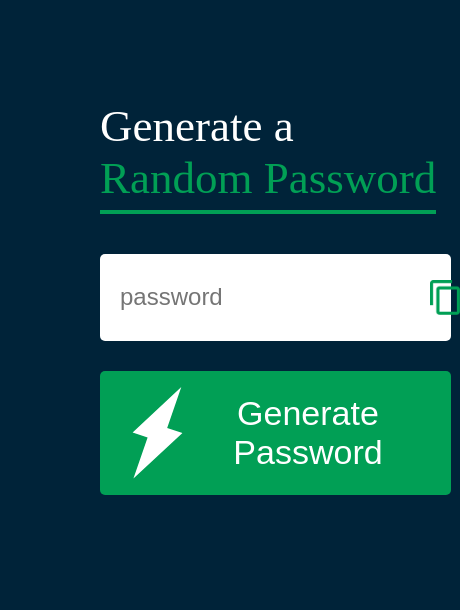
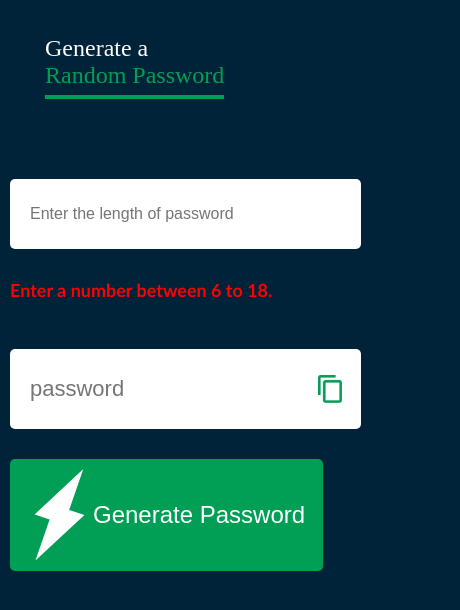
Before and after one commit to Ramprasanth7119/javascript_projects, a plain HTML site: page password_generator/index.html in a window 390 px wide. Shown: the whole page, 460 px wide, since content can reach past the window. Drawn offline with Linux system fonts and the light colour scheme.

Commit message:
final pass generator update

```diff
--- a/password_generator/index.html
+++ b/password_generator/index.html
@@ -10,7 +10,20 @@
 
     <div class="container">
         <h1>Generate a <br><span>Random Password</span></h1>
+
+        <div class="length">
+
+        <!-- <label for="length">Length : </label> -->
+        <input type="number" name="length" placeholder="Enter the length of password" id="length"/>
+
+        </div>
+
+        <div class="error">
+            <h2 id="err">Enter a number between 6 to 18.</h2>
+        </div>
+
         <div class="inp-field">
+
             <input type="text" placeholder="password" id="password"/>
             <img src="images/copy.png" onclick="copy()"/>
         </div>
--- a/password_generator/script.js
+++ b/password_generator/script.js
@@ -1,17 +1,27 @@
 const passField = document.getElementById("password");
+const passLength = document.getElementById("length");
+const error = document.getElementById("err");
 
 
-const upperCase = "ABCDEFGHIJKLMNOPQRSTUVWXYZ"
-const lowerCase = "abcdefghijklmnopqrstuvwxyz"
+const upperCase = "ABCDEFGHIJKLMNOPQRSTUVWXYZ";
+const lowerCase = "abcdefghijklmnopqrstuvwxyz";
 const numbers = "0123456789";
 const specialChars = "!@#$%^&*()<>?/";
 
-const lenght = 12;
 const allChar = upperCase + lowerCase + numbers + specialChars;
 
 function createPassword(){
 
-        let password = "";
+        let lenght = passLength.value;
+
+        if(lenght < 6 || lenght > 18){
+            passField.value = "";
+
+            error.style.display = "block";
+
+        } else{
+            error.style.display = "none";
+            let password = "";
 
         password += upperCase[Math.floor(Math.random() * upperCase.length)];
         password += lowerCase[Math.floor(Math.random() * lowerCase.length)];
@@ -23,7 +33,13 @@ function createPassword(){
         }
 
         passField.value = password;
+        }
 }
+        document.addEventListener("keydown",(event)=>{
+            if(event.key == "Enter"){
+                createPassword()
+            }
+        })
 
 function copy(){
     passField.select();
--- a/password_generator/style.css
+++ b/password_generator/style.css
@@ -1,66 +1,155 @@
-*{
-    margin:0;
-    padding:0;
+* {
+    margin: 0;
+    padding: 0;
     box-sizing: border-box;
 }
 
-body{
+body {
     background-color: #002339;
     color: #fff;
+    font-size: 16px;
 }
 
-.container{
-    margin: 100px;
-    width:90%;
-    max-width: 700px;
+.container {
+    margin: 6rem;
+    width: 90%;
+    max-width: 43.75rem;
 }
 
-.inp-field{
-    width:100%;
-    margin-top: 50px;
-    margin-bottom: 30px;
+.inp-field {
+    width: 100%;
+    margin-top: 3rem;
+    margin-bottom: 1.875rem;
     background: #fff;
     color: aliceblue;
     display: flex;
     align-items: center;
     justify-content: space-between;
-    padding: 26px 20px;
-    border-radius: 5px;
+    padding: 1.625rem 1.25rem;
+    border-radius: 0.3125rem;
 }
 
-.container h1{
+.container h1 {
     font-weight: 500;
-    font-size: 45px;
+    font-size: 2.8125rem;
 }
 
-.container h1 span{
-    color:#019f55;
-    border-bottom: 4px solid #019f55;
-    padding-bottom: 7px;
+.container h1 span {
+    color: #019f55;
+    border-bottom: 0.25rem solid #019f55;
+    padding-bottom: 0.4375rem;
 }
 
-.inp-field img{
-    width: 30px;
-   cursor: pointer;
+.inp-field img {
+    width: 1.875rem;
+    cursor: pointer;
 }
 
-.inp-field input{
+.inp-field input {
     border: 0;
-    outline:0;
-    font-size: 24px;
+    outline: 0;
+    font-size: 1.875rem;
 }
 
-.container button{
+.container button {
     border: 0;
     outline: 0;
     background: #019f55;
     color: #fff;
-    font-size: 34px;
+    font-size: 2.125rem;
     font-weight: 300;
     display: flex;
     align-items: center;
     justify-content: center;
-    padding: 16px 26px;
-    border-radius: 5px;
+    padding: 1rem 1.625rem;
+    border-radius: 0.3125rem;
     cursor: pointer;
 }
+
+.length {
+    margin-top: 2.5rem;
+    display: flex;
+    flex-direction: row;
+}
+
+.length input {
+    border: 0;
+    outline: 0;
+    width: 100%;
+    margin-top: 3.125rem;
+    margin-bottom: 1.875rem;
+    background: #fff;
+    color: aliceblue;
+    padding: 1.625rem 1.25rem;
+    border-radius: 0.3125rem;
+    font-size: 1.5rem;
+    color: black;
+}
+
+.error h2 {
+    display: none;
+    color: red;
+    display: flex;
+    justify-content: flex-start;
+    font-family: 'Trebuchet MS', 'Lucida Sans Unicode', 'Lucida Grande', 'Lucida Sans', Arial, sans-serif;
+    font-size: 1.125rem;
+}
+
+@media (max-width: 768px) {
+    body {
+        font-size: 14px;
+    }
+
+    .container h1 {
+        font-size: 1.875rem;
+    }
+
+    .container button {
+        font-size: 1.75rem;
+        padding: 0.75rem 1.25rem;
+    }
+
+    .inp-field input {
+        font-size: 1.5rem;
+    }
+
+    .length input {
+        font-size: 1.125rem;
+    }
+
+    .container {
+        margin: 1.25rem;
+    }
+}
+
+@media (max-width: 480px) {
+    body {
+        font-size: 12px;
+    }
+
+    .container h1 {
+        font-size: 1.5rem;
+        margin: 35px;
+    }
+
+    .container button {
+        font-size: 1.5rem;
+        padding: 0.625rem 1.125rem;
+    }
+
+    .inp-field input {
+        font-size: 1.375rem;
+    }
+
+    .length input {
+        font-size: 1rem;
+    }
+
+    .container {
+        margin: 0.625rem;
+    }
+
+    .inp-field img {
+        width: 1.5rem;
+    }
+}
```
